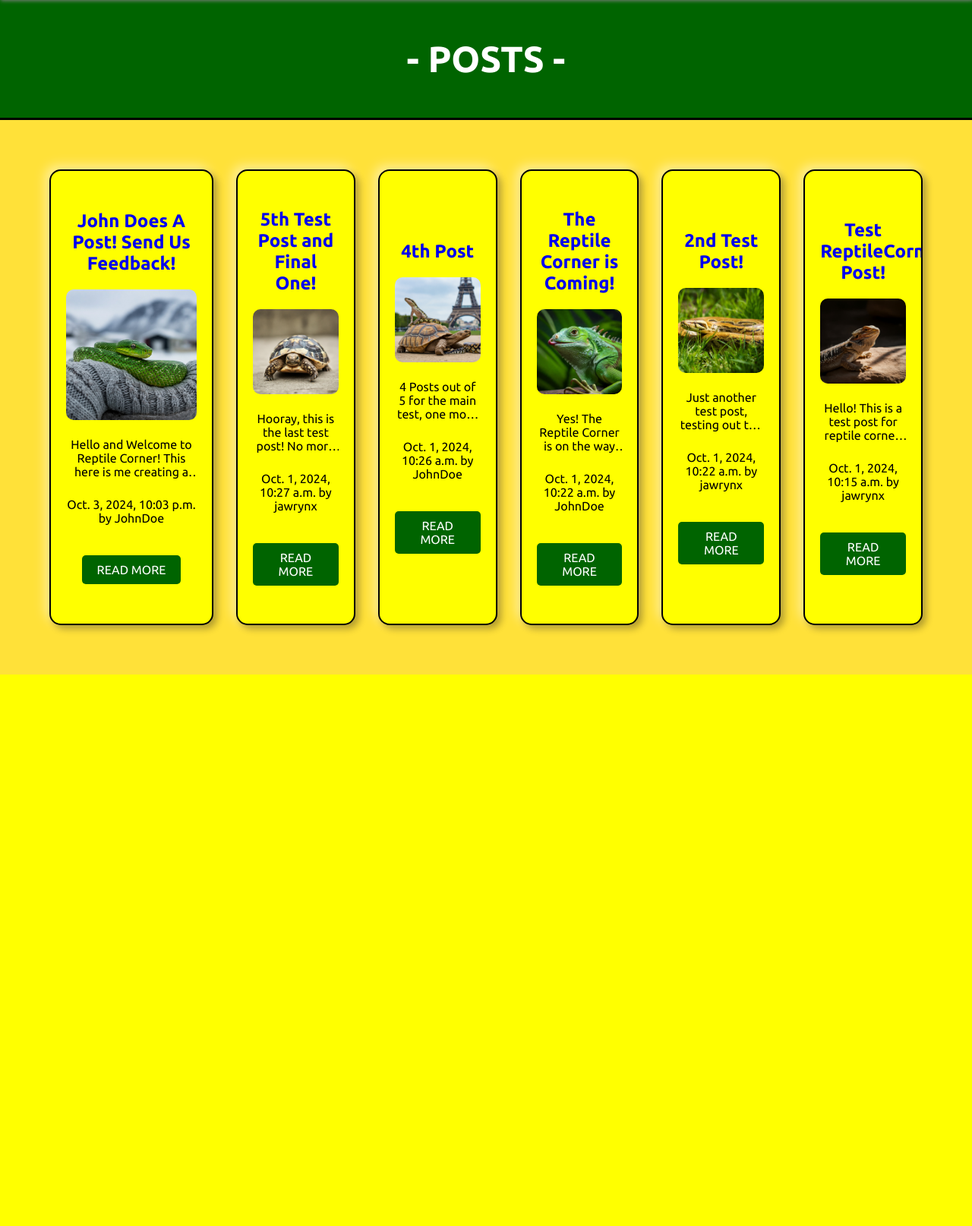
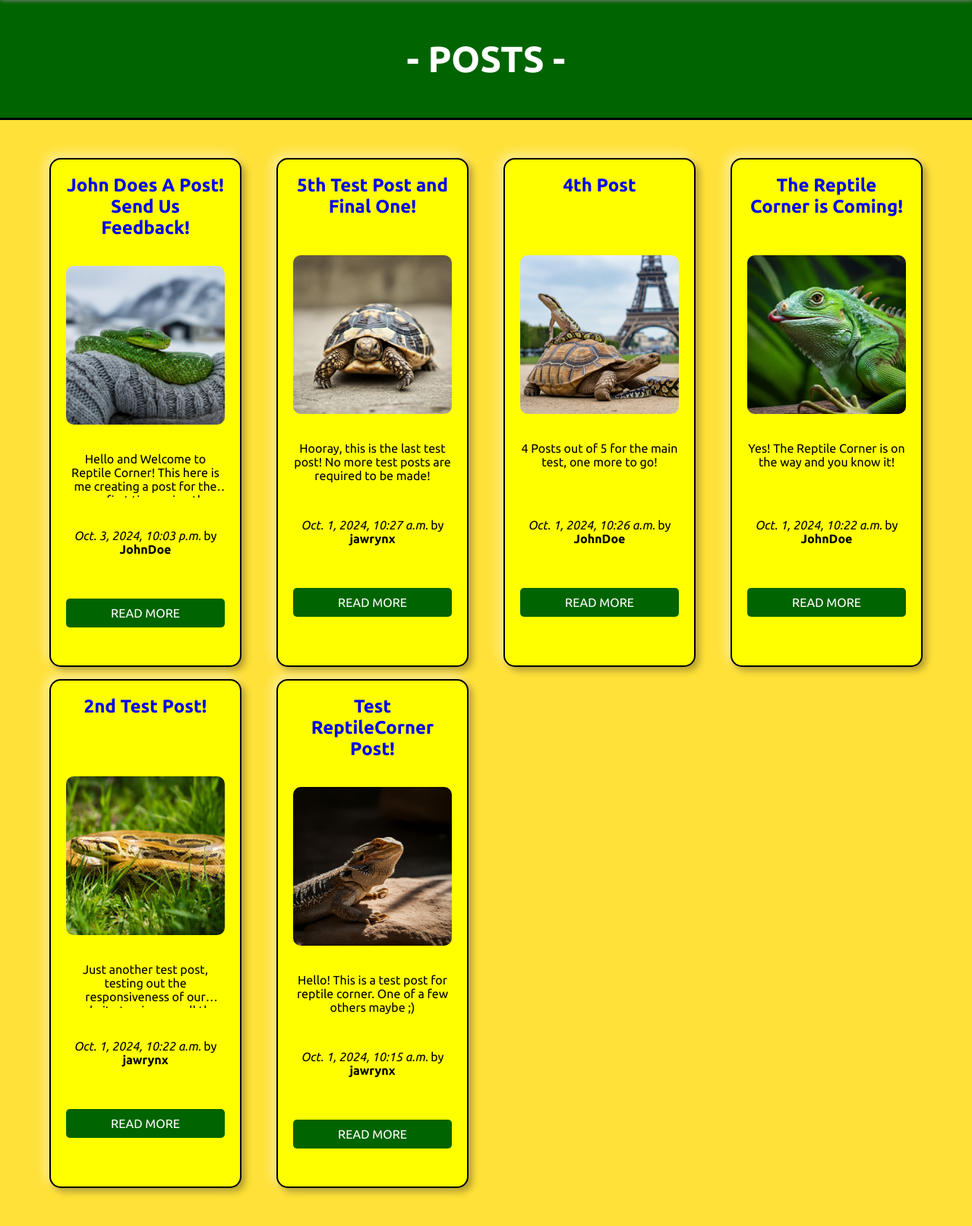
Before and after one commit to Jawrynx/ReptileCorner, a Django app: page /posts/ in a window 1280 px wide. Shown: the part 82-1696 px from the top of the page at 76% size. Before the commit the page ends 970 px from the top, so only its background shows below. Run offline with Django 5.2, Linux system fonts and the light colour scheme; data comes from the database, SQL or seed files in the repository; both versions use the stored data as it was after the commit; some libraries are stand-ins or nearby versions.

Commit message:
Restructured and add responsive grid classes to Post tiles for better usage across devices!

```diff
--- a/posts/templates/posts/posts_list.html
+++ b/posts/templates/posts/posts_list.html
@@ -6,18 +6,20 @@
 
 {% block content %}
     <h1 class="posts-list-title">- POSTS -</h1>
-    <section class="posts-list">
+    <section class="grid posts-list">
         {% for post in posts %}
-            <article class="post">
-                <h2>
+        <article class="col-12 col-md-6 col-lg-4 col-xl-3 post">
+            <div class="grid">
+            <h2 class="col-12">
                 <a href="{% url 'posts:page' slug=post.slug %}">
                     {{ post.title }}
                 </a>
             </h2>
-                <img class="image" src="{{ post.image.url }}" alt="{{ post.title }}">
-                <p class="body-field">{{ post.body }}</p>
-                <p class="date-stamp">{{ post.date }} by {{ post.author }}</p>
-                <a href="{% url 'posts:page' slug=post.slug %}" class="read-more">READ MORE</a>
+            <img class="image col-12" src="{{ post.image.url }}" alt="{{ post.title }}">
+            <p class="body-field col-12">{{ post.body }}</p>
+            <p class="date-stamp col-12"><em>{{ post.date }}</em> by <strong>{{ post.author }}</strong></p>
+            <a href="{% url 'posts:page' slug=post.slug %}" class="read-more col-12">READ MORE</a>
+            </div>
         </article>
     {% endfor %}
     </section>
--- a/static/css/grid_classes.css
+++ b/static/css/grid_classes.css
@@ -18,8 +18,23 @@
 .col-11 { grid-column: span 11; }
 .col-12 { grid-column: span 12; }
 
-  /* Responsive Modifiers */
-@media (max-width: 768px) { /* Tablet and smaller */
+/* Responsive Modifiers */
+@media (max-width: 576px) { /* Mobile */
+    .col-xs-1 { grid-column: span 1; }
+    .col-xs-2 { grid-column: span 2; }
+    .col-xs-3 { grid-column: span 3; }
+    .col-xs-4 { grid-column: span 4; }
+    .col-xs-5 { grid-column: span 5; }
+    .col-xs-6 { grid-column: span 6; }
+    .col-xs-7 { grid-column: span 7; }
+    .col-xs-8 { grid-column: span 8; }
+    .col-xs-9 { grid-column: span 9; }
+    .col-xs-10 { grid-column: span 10; }
+    .col-xs-11 { grid-column: span 11; }
+    .col-xs-12 { grid-column: span 12; }
+}
+
+@media (min-width: 576px) { /* Small devices (tablets, 576px and up) */
     .col-sm-1 { grid-column: span 1; }
     .col-sm-2 { grid-column: span 2; }
     .col-sm-3 { grid-column: span 3; }
@@ -34,17 +49,47 @@
     .col-sm-12 { grid-column: span 12; }
 }
 
-@media (max-width: 576px) { /* Mobile */
-    .col-xs-1 { grid-column: span 1; }
-    .col-xs-2 { grid-column: span 2; }
-    .col-xs-3 { grid-column: span 3; }
-    .col-xs-4 { grid-column: span 4; }
-    .col-xs-5 { grid-column: span 5; }
-    .col-xs-6 { grid-column: span 6; }
-    .col-xs-7 { grid-column: span 7; }
-    .col-xs-8 { grid-column: span 8; }
-    .col-xs-9 { grid-column: span 9; }
-    .col-xs-10 { grid-column: span 10; }
-    .col-xs-11 { grid-column: span 11; }
-    .col-xs-12 { grid-column: span 12; }
+@media (min-width: 768px) { /* Medium devices (desktops, 768px and up) */
+    .col-md-1 { grid-column: span 1; }
+    .col-md-2 { grid-column: span 2; }
+    .col-md-3 { grid-column: span 3; }
+    .col-md-4 { grid-column: span 4; }
+    .col-md-5 { grid-column: span 5; }
+    .col-md-6 { grid-column: span 6; }
+    .col-md-7 { grid-column: span 7; }
+    .col-md-8 { grid-column: span 8; }
+    .col-md-9 { grid-column: span 9; }
+    .col-md-10 { grid-column: span 10; }
+    .col-md-11 { grid-column: span 11; }
+    .col-md-12 { grid-column: span 12; }
 }
+
+@media (min-width: 992px) { /* Large devices (large desktops, 992px and up) */
+    .col-lg-1 { grid-column: span 1; }
+    .col-lg-2 { grid-column: span 2; }
+    .col-lg-3 { grid-column: span 3; }
+    .col-lg-4 { grid-column: span 4; }
+    .col-lg-5 { grid-column: span 5; }
+    .col-lg-6 { grid-column: span 6; }
+    .col-lg-7 { grid-column: span 7; }
+    .col-lg-8 { grid-column: span 8; }
+    .col-lg-9 { grid-column: span 9; }
+    .col-lg-10 { grid-column: span 10; }
+    .col-lg-11 { grid-column: span 11; }
+    .col-lg-12 { grid-column: span 12; }
+}
+
+@media (min-width: 1280px) { /* Extra large devices (extra large desktops, 1200px and up) */
+    .col-xl-1 { grid-column: span 1; }
+    .col-xl-2 { grid-column: span 2; }
+    .col-xl-3 { grid-column: span 3; }
+    .col-xl-4 { grid-column: span 4; }
+    .col-xl-5 { grid-column: span 5; }
+    .col-xl-6 { grid-column: span 6; }
+    .col-xl-7 { grid-column: span 7; }
+    .col-xl-8 { grid-column: span 8; }
+    .col-xl-9 { grid-column: span 9; }
+    .col-xl-10 { grid-column: span 10; }
+    .col-xl-11 { grid-column: span 11; }
+    .col-xl-12 { grid-column: span 12; }
+}
--- a/static/css/style.css
+++ b/static/css/style.css
@@ -220,8 +220,8 @@ ul{
 }
 
 .posts-list {
-    display: flex;
-    flex-direction: column;
+    /* display: flex;
+    flex-direction: column; */
     align-items: center;
     width: 100%;
     padding: 50px;
@@ -389,22 +389,40 @@ ul{
 
 
     /* Posts List */
-    .posts-list {
-        flex-direction: row;
-        align-items: flex-start;
-    }
+    /* .posts-list {
+            flex-direction: row;
+            align-items: flex-start;
+    } */
 
     .post {
-        overflow-x: hidden;
-        max-height: 600px;
-        height: 600px;
+        overflow: hidden;
+        max-height: 900px;
+        height: 100%;
         transition: 0.3s ease-in-out;
+        display: flex;
+        flex-direction: column;
+        align-items: center;
     }
 
     .post:hover {
         transform: scale(1.02);
         transition: 0.3s ease-in-out;
     }
+
+    .post h2 {
+        min-height: 70px;
+    }
+
+    .post img {
+        display: block;
+        max-width: 100%;
+        height: auto;
+    }
+
+    .post .body-field {
+        min-height: 60px;
+    }
+
 
     .read-more:hover {
         background-color: #005600; /* Slightly darker green on hover */
```
Also changed, not shown: templates/home.html (+10 -8 lines), db.sqlite3. Lines whose indentation alone changed are shown as unchanged.
